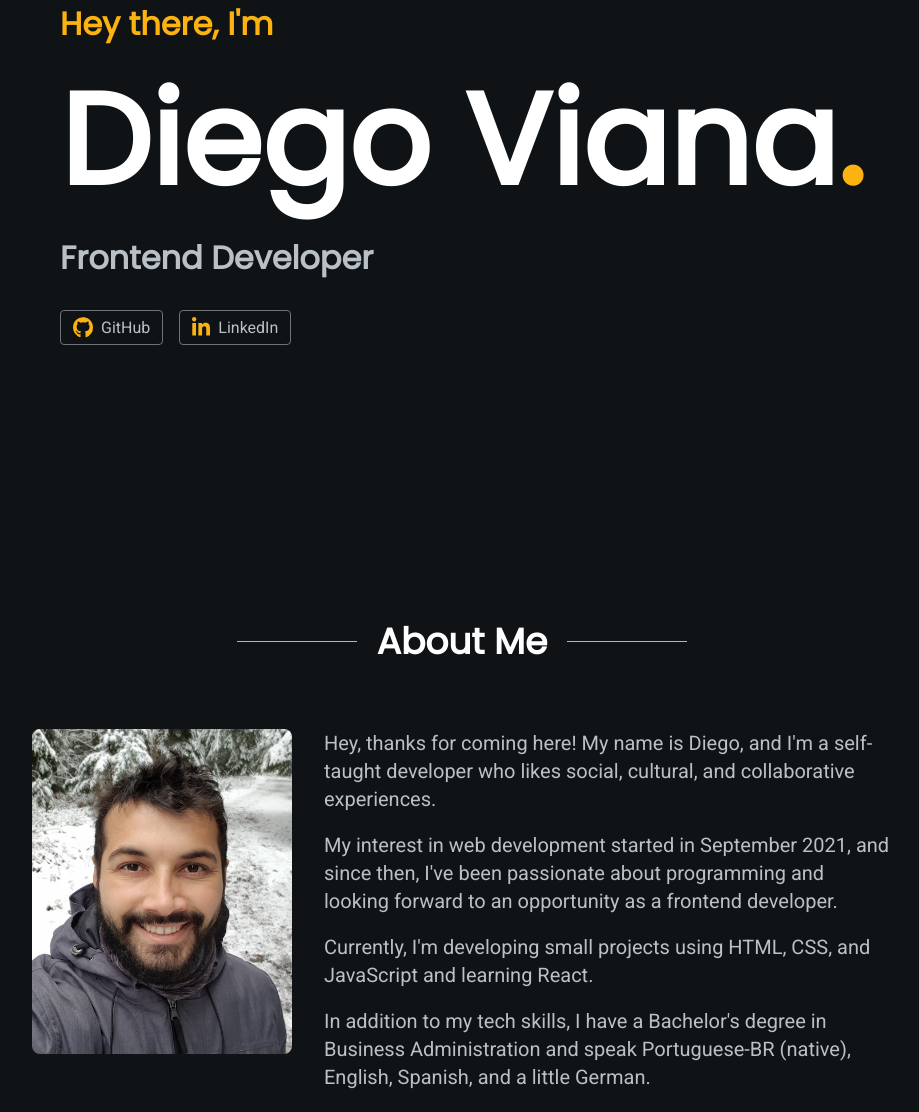
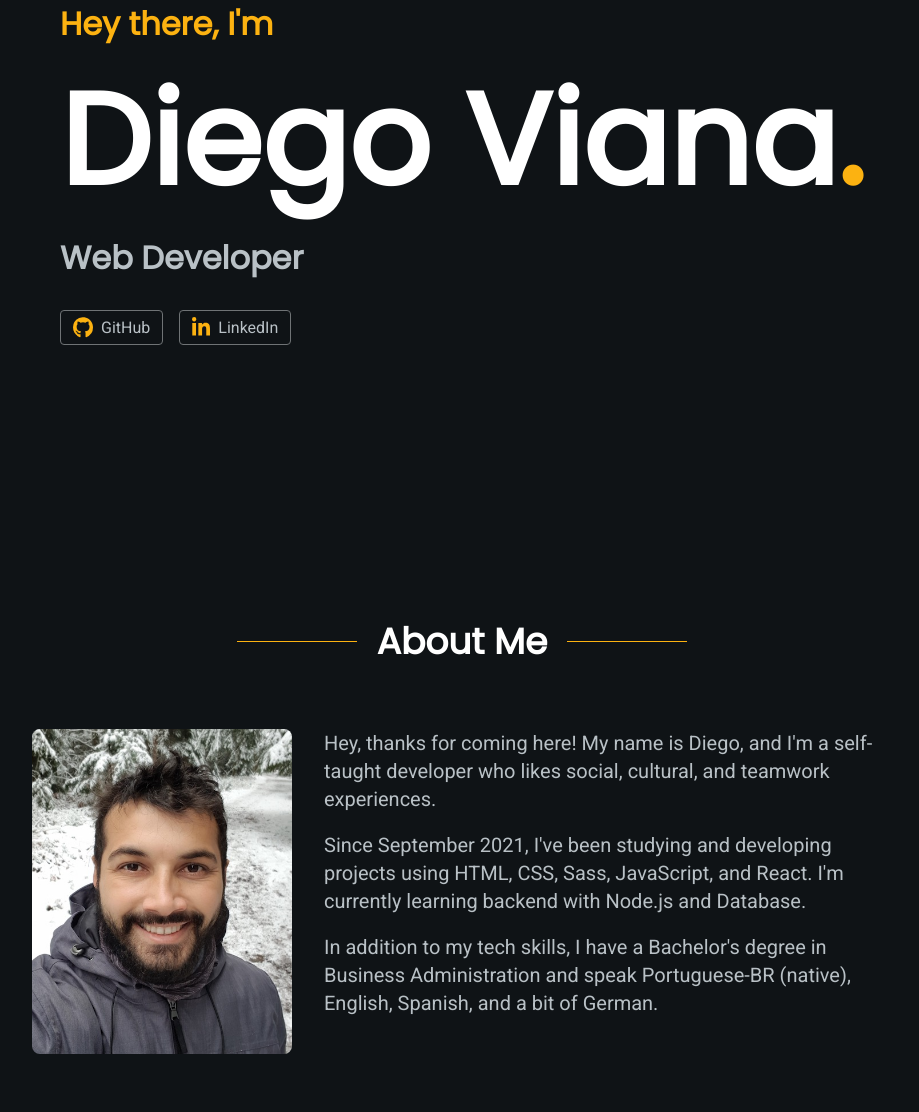
Before and after one commit to diegovianaf/portfolio, a website built with webpack: page index.html in a window 1280 px wide. Shown: the part 186-1298 px from the top of the page, without its empty margins (178-1097 px from the left). Built offline with nearby package versions, Linux system fonts and the light colour scheme.

Commit message:
change description about and title

```diff
--- a/index.html
+++ b/index.html
@@ -6,7 +6,7 @@
   <meta http-equiv="X-UA-Compatible" content="IE=edge">
   <meta name="viewport" content="width=device-width, initial-scale=1.0">
   <meta name="description" content="Portfolio of Diego Viana, a Frontend Developer from Brazil.">
-  <title>Diego Viana | Frontend Developer</title>
+  <title>Diego Viana | Web Developer</title>
 
   <link rel="icon" href="./assets/favicon.svg" type="image/svg+xml">
   <link rel="preload" href="./dist/style.min.css" as="style">
@@ -40,7 +40,7 @@
       <div class="home-title">
         <p class="fadeInLeft">Hey there, I'm</p>
         <h1 class="fadeInRight">Diego Viana<span>.</span></h1>
-        <p class="fadeInLeft">Frontend Developer</p>
+        <p class="fadeInLeft">Web Developer</p>
       </div>
       <div class="social-links fadeInDown">
         <a class="contact-link" href="https://github.com/diegovianaf" target="_blank">
@@ -64,16 +64,13 @@
       </picture>
       <div class="about-bio fadeInRight">
         <p>
-          Hey, thanks for coming here! My name is Diego, and I'm a self-taught developer who likes social, cultural, and collaborative experiences.
+          Hey, thanks for coming here! My name is Diego, and I'm a self-taught developer who likes social, cultural, and teamwork experiences.
         </p>
         <p>
-          My interest in web development started in September 2021, and since then, I've been passionate about programming and looking forward to an opportunity as a frontend developer.
+          Since September 2021, I've been studying and developing projects using HTML, CSS, Sass, JavaScript, and React. I'm currently learning backend with Node.js and Database.
         </p>
         <p>
-          Currently, I'm developing small projects using HTML, CSS, and JavaScript and learning React.
-        </p>
-        <p>
-          In addition to my tech skills, I have a Bachelor's degree in Business Administration and speak Portuguese-BR (native), English, Spanish, and a little German.
+          In addition to my tech skills, I have a Bachelor's degree in Business Administration and speak Portuguese-BR (native), English, Spanish, and a bit of German.
         </p>
       </div>
     </div>
@@ -218,7 +215,7 @@
       <div class="fadeInDown">
         <div class="contact-info">
           <h3>Get in Touch<span>.</span></h3>
-          <p>Hello again, and thanks for scrolling this far! I'm currently looking for an opportunity as a Frontend Developer...</p>
+          <p>Hello again, and thanks for scrolling this far! I'm currently looking for an opportunity as a Web Developer...</p>
           <p>If you have any questions or only want to say hi, feel free to connect with me on LinkedIn or send me a message here!</p>
         </div>
 
```
